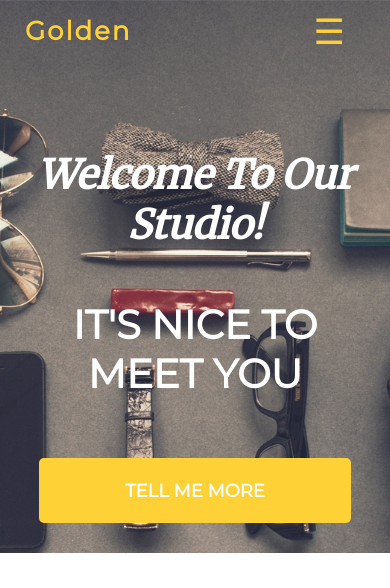
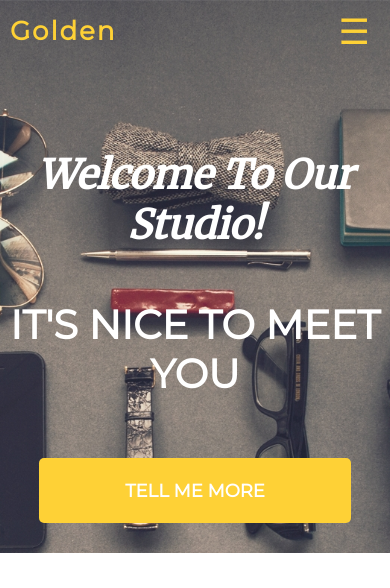
Before and after one commit to marcinswirek/Golden, a PHP site: page / in a window 390 px wide. Shown: the top 588 px of the page. Run offline with PHP 8.4, Linux system fonts and the light colour scheme; some libraries are stand-ins or nearby versions; some web fonts are replaced.

Commit message:
Change padding. Change margin in hamburger

```diff
--- a/css/main.css
+++ b/css/main.css
@@ -227,7 +227,7 @@ body { font-family: "Montserrat", "Merriweather", "Arial", sans-serif; margin: 0
 
 .team-container-item { margin: auto; }
 
-.team-paragraph { font-size: 16px; font-family: "Roboto Slab", "Merriweather", "Arial", sans-serif; color: #777777; padding: 50px 10px 60px 10px; text-align: center; }
+.team-paragraph { font-size: 16px; font-family: "Roboto Slab", "Merriweather", "Arial", sans-serif; color: #777777; padding: 50px 20px 60px 20px; text-align: center; }
 
 .logos-container { display: -ms-flexbox; display: flex; -ms-flex-pack: space-evenly; justify-content: space-evenly; }
 
@@ -283,9 +283,8 @@ body { font-family: "Montserrat", "Merriweather", "Arial", sans-serif; margin: 0
   .input-name, .input-mail, .input-subject { width: 92%; }
   .input-msg { width: 90%; height: 210px; } }
 
-@media all and (max-width: 1000px) { .container { padding: 0 15px; }
-  .services-header-large, .portfolio-header-large, .about-header-large, .team-header-large, .contact-header-large { padding-top: 60px; }
-  .services-header-small, .portfolio-header-small, .about-header-small, .team-header-small, .contact-header-small { padding-top: 10px; padding-bottom: 40px; }
+@media all and (max-width: 1000px) { .services-header-large, .portfolio-header-large, .about-header-large, .team-header-large, .contact-header-large { padding-top: 60px; }
+  .services-header-small, .portfolio-header-small, .about-header-small, .team-header-small, .contact-header-small { padding-top: 10px; padding-bottom: 40px; padding-right: 10px; padding-left: 10px; }
   .hero-header-medium { font-size: 40px; }
   .hero-header-large { font-size: 40px; }
   .portfolio-container { -ms-grid-columns: auto auto; grid-template-columns: auto auto; -ms-flex-pack: center; justify-content: center; }
@@ -307,7 +306,7 @@ body { font-family: "Montserrat", "Merriweather", "Arial", sans-serif; margin: 0
   .navigation { display: -ms-flexbox; display: flex; -ms-flex-direction: column; flex-direction: column; margin: auto; }
   .menu-container { display: -ms-flexbox; display: flex; -ms-flex-direction: column; flex-direction: column; width: 100%; }
   .logo { font-size: 26px; color: #fed136; font-family: "Euphoria Script", "Montserrat", "Merriweather", sans-serif; letter-spacing: 2px; padding-top: 10px; padding-left: 10px; }
-  .menu-button-label { display: block; margin: 0 auto; padding: 3px 15px; color: #fed136; margin-right: 15px; margin-top: -40px; }
+  .menu-button-label { display: block; margin: 0 auto; padding: 3px 15px; color: #fed136; margin-right: 5px; margin-top: -40px; }
   .menu-button-input:not(:checked) ~ ul { display: none; }
   .menu-button-input:checked ~ ul { display: -ms-flexbox; display: flex; -ms-flex-direction: column; flex-direction: column; }
   .menu-item { background-color: rgba(0, 0, 0, 0.6); display: -ms-flexbox; display: flex; -ms-flex-direction: column; flex-direction: column; width: 100%; line-height: 44px; margin: auto; padding-left: 0; -ms-flex-align: center; align-items: center; }
@@ -335,3 +334,4 @@ body { font-family: "Montserrat", "Merriweather", "Arial", sans-serif; margin: 0
   .logos-container-item { padding: 25px; }
   .footer-social { -ms-flex-direction: column; flex-direction: column; }
   .footer-social-container { padding-bottom: 25px; } }
+/*# sourceMappingURL=main.css.map */
--- a/sass/blocks/_team.scss
+++ b/sass/blocks/_team.scss
@@ -96,6 +96,6 @@
   font-size: $font-size-s;
   font-family: $roboto;
   color: $gray;
-  padding: 50px 10px 60px 10px;
+  padding: 50px 20px 60px 20px;
   text-align: center;
 }
--- a/sass/utils/_media.scss
+++ b/sass/utils/_media.scss
@@ -30,10 +30,6 @@
 //====================================================================================
 // Max 1000px
 @media all and (max-width: 1000px) {
-  .container {
-    padding: 0 15px;
-  }
-
   .services-header-large,
   .portfolio-header-large,
   .about-header-large,
@@ -49,6 +45,8 @@
   .contact-header-small {
     padding-top: 10px;
     padding-bottom: 40px;
+    padding-right: 10px;
+    padding-left: 10px;
   }
 
   .hero-header-medium {
@@ -175,7 +173,7 @@
     margin: 0 auto;
     padding: 3px 15px;
     color: $gold;
-    margin-right: 15px;
+    margin-right: 5px;
     margin-top: -40px;
   }
 
```
Also changed, not shown: 1 other file.
